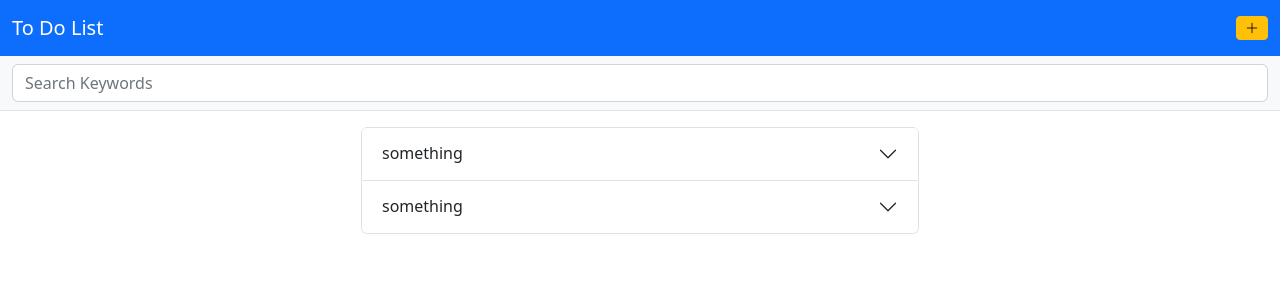
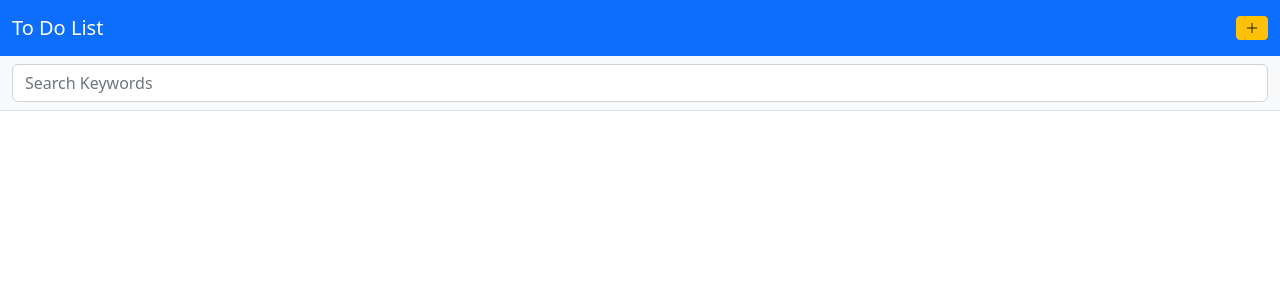
Before and after one commit to sonill/react-todo-app, a React (Create React App) app: page / in a window 1280 px wide. Shown: the top 300 px of the page. Built offline with nearby package versions, Linux system fonts and the light colour scheme.

Commit message:
2 files modified

```diff
--- a/src/App.js
+++ b/src/App.js
@@ -6,23 +6,12 @@ import Todos from './customComponents/Todos.js';
 import NewTodo from './customComponents/NewTodo.js';
 
 export default function App() {
-  const [todos, setTodos] = useState(() => [
-    {
-      sno: 1,
-      title: 'something',
-      desc: 'This is desc',
-    },
-    {
-      sno: 2,
-      title: 'something',
-      desc: 'This is desc',
-    },
-  ]);
+  const [todos, setTodos] = useState([]);
 
   const [showNewTodoForm, setShowNewTodoForm] = useState(false);
 
   const addNewTodo = (title, desc) => {
-    let new_sno = todos[todos.length - 1].sno + 1;
+    let new_sno = todos.length > 0 ? todos[todos.length - 1].sno + 1 : 1;
     let newData = {
       sno: new_sno,
       title: title,
--- a/src/customComponents/Todo.js
+++ b/src/customComponents/Todo.js
@@ -25,7 +25,14 @@ export default function Todo({ todo }) {
           data-bs-parent="#accordionExample"
           style={{ whiteSpace: 'pre-line' }}
         >
-          <div className="accordion-body">{todo.desc}</div>
+          <div className="accordion-body">
+            {todo.desc}
+            <div class="mt-3 pt-2 text-end border-top">
+              <span style={{ cursor: 'pointer' }}>
+                <i class="bi bi-trash"></i>
+              </span>
+            </div>
+          </div>
         </div>
       </div>
     </>
```
